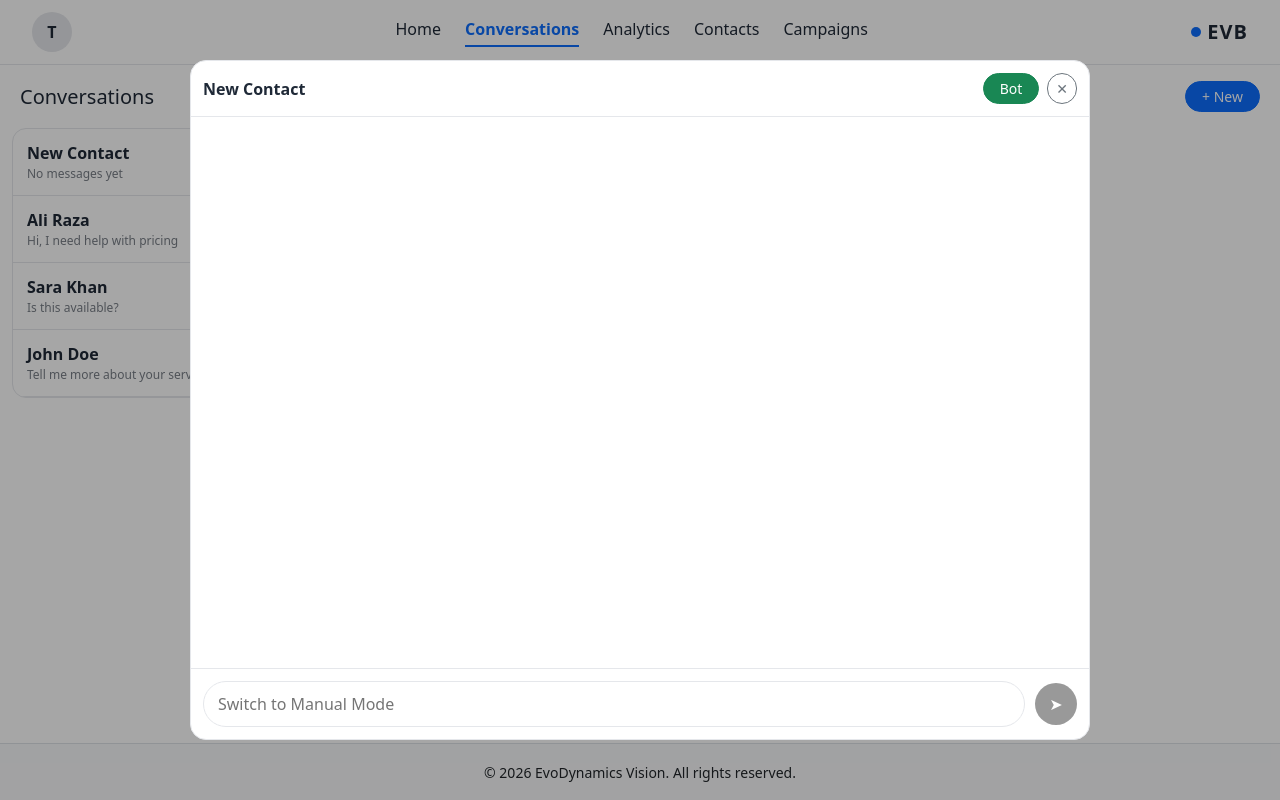
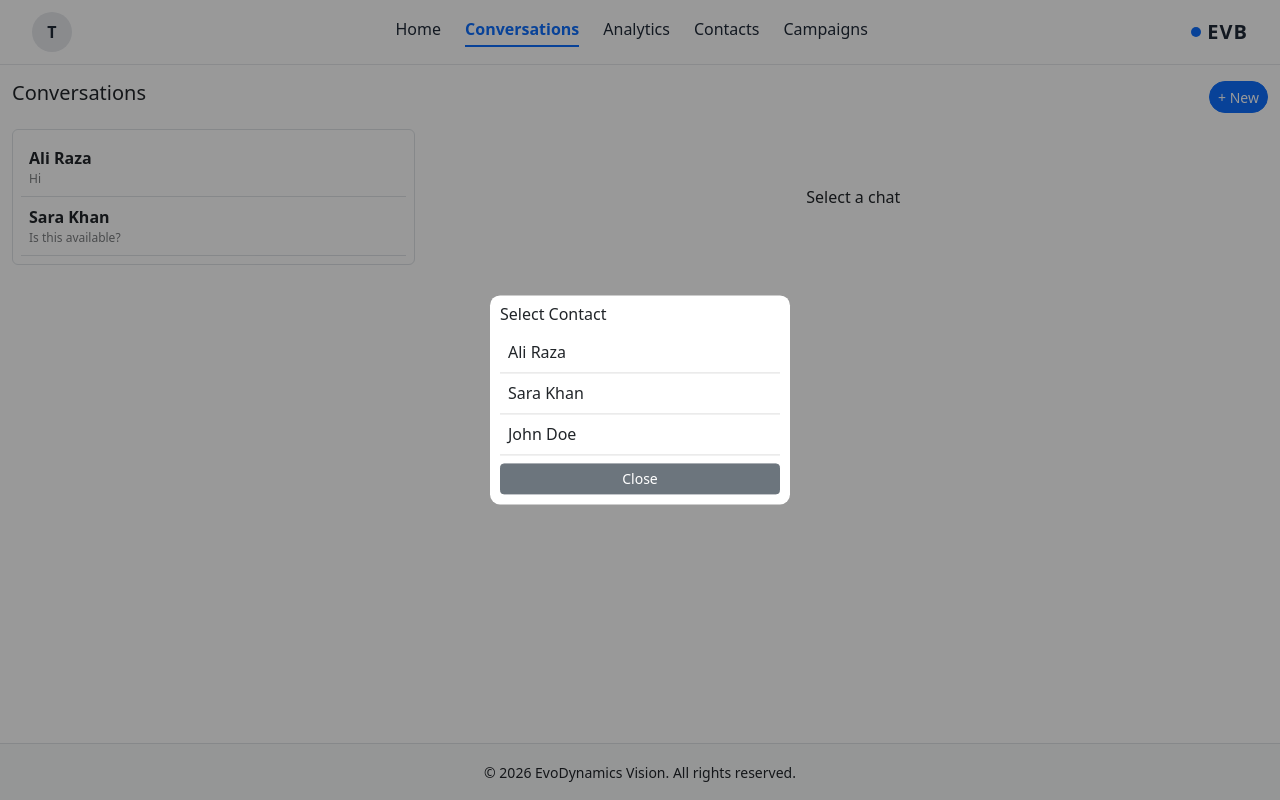
Before and after one commit to iamtalhaarifvlogs/evobusiness, a Next.js app: page /conversations in a window 1280 px wide. Both pictures are taken after a click on the button "+ New". Built offline with nearby package versions, Linux system fonts and the light colour scheme.

Commit message:
Update page.tsx

```diff
--- a/app/conversations/page.tsx
+++ b/app/conversations/page.tsx
@@ -4,8 +4,14 @@ import { useMemo, useState } from "react";
 
 type Chat = {
   id: number;
+  contactId: number;
   name: string;
   lastMessage: string;
+};
+
+type Contact = {
+  id: number;
+  name: string;
 };
 
 type Message = {
@@ -19,39 +25,48 @@ export default function ConversationsPage() {
   const [manualMode, setManualMode] = useState(false);
   const [input, setInput] = useState("");
 
-  // ================= INITIAL CHATS =================
+  // ================= CONTACT LIST (FROM STORAGE LATER) =================
+  const contacts: Contact[] = useMemo(
+    () => [
+      { id: 1, name: "Ali Raza" },
+      { id: 2, name: "Sara Khan" },
+      { id: 3, name: "John Doe" },
+    ],
+    []
+  );
+
+  // ================= CHATS =================
   const [chats, setChats] = useState<Chat[]>([
-    { id: 1, name: "Ali Raza", lastMessage: "Hi, I need help with pricing" },
-    { id: 2, name: "Sara Khan", lastMessage: "Is this available?" },
-    { id: 3, name: "John Doe", lastMessage: "Tell me more about your service" },
+    { id: 1, contactId: 1, name: "Ali Raza", lastMessage: "Hi" },
+    { id: 2, contactId: 2, name: "Sara Khan", lastMessage: "Is this available?" },
   ]);
 
   const [messagesMap, setMessagesMap] = useState<Record<number, Message[]>>({
-    1: [
-      { id: 1, sender: "user", text: "Hi" },
-      { id: 2, sender: "bot", text: "Hello! How can I assist you?" },
-    ],
-    2: [
-      { id: 1, sender: "user", text: "Is this available?" },
-      { id: 2, sender: "bot", text: "Yes, it is available." },
-    ],
-    3: [
-      { id: 1, sender: "user", text: "Tell me more" },
-      { id: 2, sender: "bot", text: "Sure, here's everything you need." },
-    ],
+    1: [{ id: 1, sender: "user", text: "Hi" }],
+    2: [{ id: 1, sender: "user", text: "Is this available?" }],
   });
+
+  // ================= CONTACT PICKER MODAL =================
+  const [showContacts, setShowContacts] = useState(false);
 
   const currentMessages = selectedChat
     ? messagesMap[selectedChat.id] || []
     : [];
 
-  // ================= CREATE NEW CHAT =================
-  const createNewChat = () => {
-    const newId = Date.now();
+  // ================= CREATE CHAT FROM CONTACT =================
+  const startChatWithContact = (contact: Contact) => {
+    const existing = chats.find((c) => c.contactId === contact.id);
+
+    if (existing) {
+      setSelectedChat(existing);
+      setShowContacts(false);
+      return;
+    }
 
     const newChat: Chat = {
-      id: newId,
-      name: "New Contact",
+      id: Date.now(),
+      contactId: contact.id,
+      name: contact.name,
       lastMessage: "No messages yet",
     };
 
@@ -59,35 +74,28 @@ export default function ConversationsPage() {
 
     setMessagesMap((prev) => ({
       ...prev,
-      [newId]: [],
+      [newChat.id]: [],
     }));
 
     setSelectedChat(newChat);
+    setShowContacts(false);
   };
 
   // ================= SEND MESSAGE =================
   const sendMessage = () => {
     if (!selectedChat || !input.trim()) return;
 
-    const newMessage: Message = {
+    const msg: Message = {
       id: Date.now(),
       sender: "user",
       text: input,
     };
 
-    const updatedMessages = {
-      ...messagesMap,
-      [selectedChat.id]: [
-        ...(messagesMap[selectedChat.id] || []),
-        newMessage,
-      ],
-    };
+    setMessagesMap((prev) => ({
+      ...prev,
+      [selectedChat.id]: [...(prev[selectedChat.id] || []), msg],
+    }));
 
-    setMessagesMap(updatedMessages);
-
-    setInput("");
-
-    // update chat preview
     setChats((prev) =>
       prev.map((c) =>
         c.id === selectedChat.id
@@ -96,37 +104,35 @@ export default function ConversationsPage() {
       )
     );
 
-    // BOT REPLY (only in bot mode)
+    setInput("");
+
     if (!manualMode) {
       setTimeout(() => {
-        const botReply: Message = {
+        const botMsg: Message = {
           id: Date.now() + 1,
           sender: "bot",
-          text: "🤖 AI response will connect here later",
+          text: "🤖 AI reply placeholder",
         };
 
         setMessagesMap((prev) => ({
           ...prev,
-          [selectedChat.id]: [
-            ...(prev[selectedChat.id] || []),
-            botReply,
-          ],
+          [selectedChat.id]: [...(prev[selectedChat.id] || []), botMsg],
         }));
       }, 700);
     }
   };
 
   return (
-    <div className="container-fluid py-3" style={{ color: "var(--text)" }}>
+    <div className="container-fluid py-3">
 
       {/* HEADER */}
-      <div className="d-flex justify-content-between align-items-center mb-3 px-2">
-        <h5 className="mb-0">Conversations</h5>
+      <div className="d-flex justify-content-between mb-3">
+        <h5>Conversations</h5>
 
-        {/* FIXED + NEW BUTTON */}
+        {/* FIXED FLOW */}
         <button
-          onClick={createNewChat}
-          className="btn btn-primary btn-sm rounded-pill px-3"
+          onClick={() => setShowContacts(true)}
+          className="btn btn-primary btn-sm rounded-pill"
         >
           + New
         </button>
@@ -135,26 +141,16 @@ export default function ConversationsPage() {
       <div className="row">
 
         {/* CHAT LIST */}
-        <div className="col-12 col-md-4 col-lg-3">
-          <div
-            style={{
-              background: "var(--card)",
-              border: "1px solid var(--border)",
-              borderRadius: 14,
-              overflow: "hidden",
-            }}
-          >
+        <div className="col-md-4">
+          <div className="border rounded p-2">
             {chats.map((chat) => (
               <div
                 key={chat.id}
                 onClick={() => setSelectedChat(chat)}
-                style={{
-                  padding: "12px 14px",
-                  cursor: "pointer",
-                  borderBottom: "1px solid var(--border)",
-                }}
+                className="p-2 border-bottom"
+                style={{ cursor: "pointer" }}
               >
-                <div style={{ fontWeight: 600 }}>{chat.name}</div>
+                <b>{chat.name}</b>
                 <div style={{ fontSize: 12, opacity: 0.6 }}>
                   {chat.lastMessage}
                 </div>
@@ -163,183 +159,153 @@ export default function ConversationsPage() {
           </div>
         </div>
 
-        {/* EMPTY STATE */}
-        <div className="d-none d-md-flex col-md-8 col-lg-9 align-items-center justify-content-center">
-          {!selectedChat && (
-            <div style={{ opacity: 0.6, textAlign: "center" }}>
-              <h5>Select a conversation</h5>
-              <p>Open a chat or create a new one</p>
-            </div>
-          )}
+        {/* EMPTY */}
+        <div className="col-md-8 d-none d-md-flex align-items-center justify-content-center">
+          {!selectedChat && <div>Select a chat</div>}
         </div>
       </div>
 
-      {/* ================= MODAL ================= */}
+      {/* ================= CHAT MODAL ================= */}
       {selectedChat && (
-        <>
-          {/* BACKDROP (FIXED Z-INDEX) */}
         <div
-            onClick={() => setSelectedChat(null)}
           style={{
             position: "fixed",
             inset: 0,
-              background: "rgba(0,0,0,0.35)",
+            background: "rgba(0,0,0,0.4)",
             zIndex: 9998,
           }}
-          />
-
-          {/* MODAL (FIXED OVERLAY ISSUE) */}
+        >
           <div
             style={{
-              position: "fixed",
+              position: "absolute",
               top: "50%",
               left: "50%",
               transform: "translate(-50%, -50%)",
-              width: "92%",
-              maxWidth: 900,
+              width: "90%",
+              maxWidth: 850,
               height: "85vh",
-              background: "var(--card)",
-              border: "1px solid var(--border)",
-              borderRadius: 16,
+              background: "#fff",
+              borderRadius: 12,
               display: "flex",
               flexDirection: "column",
-              zIndex: 9999, // 🔥 ABOVE EVERYTHING INCLUDING HEADER
-              overflow: "hidden",
+              zIndex: 9999,
             }}
           >
 
             {/* HEADER */}
-            <div
-              style={{
-                padding: 12,
-                borderBottom: "1px solid var(--border)",
-                display: "flex",
-                justifyContent: "space-between",
-                alignItems: "center",
-              }}
-            >
-              <div style={{ fontWeight: 600 }}>
-                {selectedChat.name}
-              </div>
-
-              <div className="d-flex gap-2 align-items-center">
+            <div className="p-2 border-bottom d-flex justify-content-between">
+              <b>{selectedChat.name}</b>
 
               <button
                 onClick={() => setManualMode((p) => !p)}
-                  className={`btn btn-sm rounded-pill px-3 ${
+                className={`btn btn-sm ${
                   manualMode ? "btn-danger" : "btn-success"
                 }`}
               >
                 {manualMode ? "Manual" : "Bot"}
               </button>
-
-                <button
-                  onClick={() => setSelectedChat(null)}
-                  className="btn btn-sm btn-outline-secondary rounded-pill"
-                >
-                  ✕
-                </button>
-
-              </div>
             </div>
 
             {/* MESSAGES */}
+            <div className="flex-grow-1 p-3 overflow-auto">
+              {currentMessages.map((m) => (
                 <div
+                  key={m.id}
                   style={{
-                flex: 1,
-                padding: 14,
-                overflowY: "auto",
-                display: "flex",
-                flexDirection: "column",
-                gap: 10,
+                    textAlign: m.sender === "user" ? "right" : "left",
+                    marginBottom: 8,
                   }}
                 >
-              {currentMessages.map((msg) => (
-                <div
-                  key={msg.id}
+                  <span
                     style={{
-                    display: "flex",
-                    justifyContent:
-                      msg.sender === "user"
-                        ? "flex-end"
-                        : "flex-start",
+                      padding: "8px 10px",
+                      borderRadius: 10,
+                      display: "inline-block",
+                      background:
+                        m.sender === "user" ? "#0d6efd" : "#eee",
+                      color: m.sender === "user" ? "#fff" : "#000",
                     }}
                   >
-                  <div
-                    style={{
-                      padding: "10px 12px",
-                      borderRadius: 14,
-                      maxWidth: "70%",
-                      background:
-                        msg.sender === "user"
-                          ? "#0d6efd"
-                          : "transparent",
-                      color:
-                        msg.sender === "user"
-                          ? "#fff"
-                          : "var(--text)",
-                      border:
-                        msg.sender === "user"
-                          ? "none"
-                          : "1px solid var(--border)",
-                    }}
-                  >
-                    {msg.text}
-                  </div>
+                    {m.text}
+                  </span>
                 </div>
               ))}
             </div>
 
             {/* INPUT */}
-            <div
-              style={{
-                padding: 12,
-                borderTop: "1px solid var(--border)",
-                display: "flex",
-                gap: 10,
-                alignItems: "center",
-              }}
-            >
+            <div className="p-2 border-top d-flex gap-2">
               <input
                 value={input}
                 onChange={(e) => setInput(e.target.value)}
                 disabled={!manualMode}
+                className="form-control"
                 placeholder={
                   manualMode
-                    ? "Type message..."
-                    : "Switch to Manual Mode"
+                    ? "Type..."
+                    : "Switch to Manual mode"
                 }
-                style={{
-                  flex: 1,
-                  padding: "10px 14px",
-                  borderRadius: 999,
-                  border: "1px solid var(--border)",
-                  background: "var(--card)",
-                  color: "var(--text)",
-                }}
               />
 
               <button
                 onClick={sendMessage}
                 disabled={!manualMode}
-                style={{
-                  width: 42,
-                  height: 42,
-                  borderRadius: "50%",
-                  border: "none",
-                  background: manualMode ? "#0d6efd" : "#999",
-                  color: "#fff",
-                  fontSize: 16,
-                  cursor: manualMode ? "pointer" : "not-allowed",
-                }}
+                className="btn btn-primary"
               >
                 ➤
               </button>
             </div>
+          </div>
+        </div>
+      )}
 
+      {/* ================= CONTACT PICKER MODAL ================= */}
+      {showContacts && (
+        <div
+          style={{
+            position: "fixed",
+            inset: 0,
+            background: "rgba(0,0,0,0.4)",
+            zIndex: 10000,
+          }}
+        >
+          <div
+            style={{
+              position: "absolute",
+              top: "50%",
+              left: "50%",
+              transform: "translate(-50%, -50%)",
+              width: "300px",
+              background: "#fff",
+              borderRadius: 10,
+              padding: 10,
+            }}
+          >
+            <h6>Select Contact</h6>
+
+            {contacts.map((c) => (
+              <div
+                key={c.id}
+                onClick={() => startChatWithContact(c)}
+                style={{
+                  padding: 8,
+                  borderBottom: "1px solid #ddd",
+                  cursor: "pointer",
+                }}
+              >
+                {c.name}
               </div>
-        </>
+            ))}
+
+            <button
+              onClick={() => setShowContacts(false)}
+              className="btn btn-sm btn-secondary mt-2 w-100"
+            >
+              Close
+            </button>
+          </div>
+        </div>
       )}
+
     </div>
   );
 }
```
Lines whose indentation alone changed are shown as unchanged.
